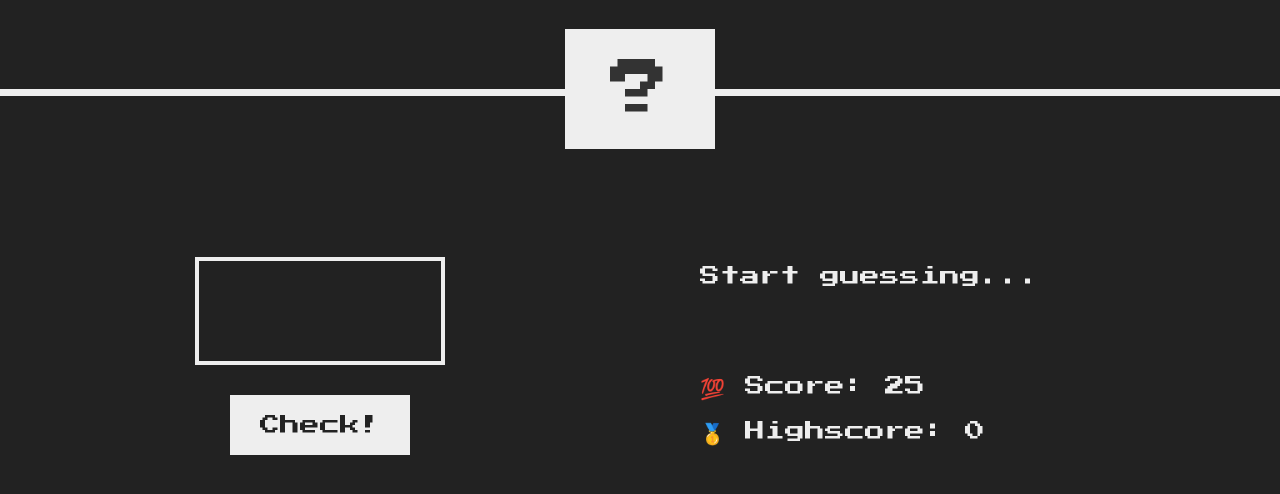
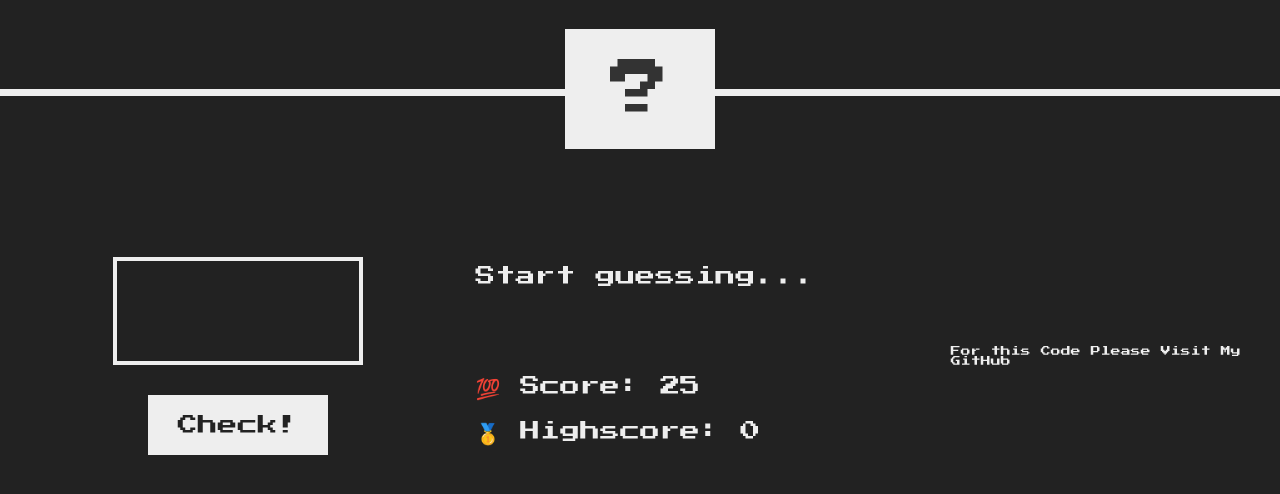
Before and after one commit to Ambaji007/Guess_number_game, a plain HTML site: page index.html in a window 1280 px wide. Shown: the part 184-678 px from the top of the page. Drawn offline with Linux system fonts and the light colour scheme.

Commit message:
Update index.html

```diff
--- a/index.html
+++ b/index.html
@@ -26,6 +26,7 @@
           🥇 Highscore: <span class="highscore">0</span>
         </p>
       </section>
+      <p>For this Code Please Visit My GitHub </p>
     </main>
     <script src="script.js"></script>
   </body>
```
